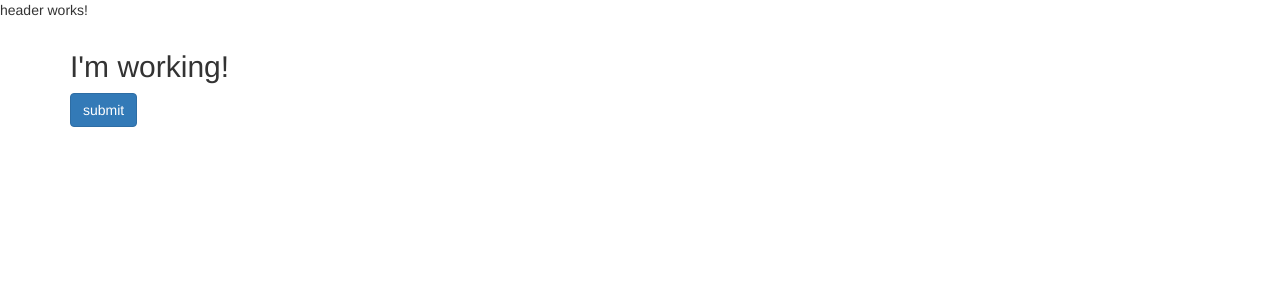
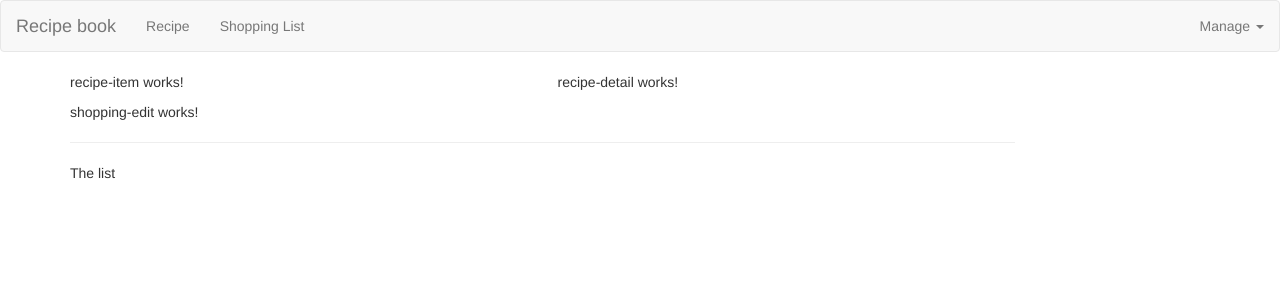
Before and after one commit to hamedkhaledi/Angular-Learning-Project, an Angular app in the folder 2/shop-app/: page / in a window 1280 px wide. Shown: the top 300 px of the page. Built offline with nearby package versions, Linux system fonts and the light colour scheme.

Commit message:
add header

```diff
--- a/2/shop-app/src/app/app.component.html
+++ b/2/shop-app/src/app/app.component.html
@@ -2,8 +2,8 @@
 <div class="container">
   <div class="row">
     <div class="col-md-12">
-      <h2>I'm working!</h2>
-      <button class="btn btn-primary">submit</button>
+      <app-recipes></app-recipes>
+      <app-shopping-list></app-shopping-list>
     </div>
   </div>
 </div>
--- a/2/shop-app/src/app/header/header.component.html
+++ b/2/shop-app/src/app/header/header.component.html
@@ -1 +1,24 @@
-<p>header works!</p>
+<nav class="navbar navbar-default">
+  <div class="contain-fluid">
+    <header class="navbar-header">
+      <a href="#" class="navbar-brand">Recipe book</a>
+    </header>
+    <div class="collapse navbar-collapse">
+      <ul class="nav navbar-nav">
+        <li><a href="#">Recipe</a></li>
+        <li><a href="#">Shopping List</a></li>
+      </ul>
+      <ul class="nav navbar-nav navbar-right">
+        <li class="dropdown">
+          <a href="#" class="dropdown-toggle" role="button"
+            >Manage <span class="caret"></span
+          ></a>
+          <ul class="dropdown-menu">
+            <li><a href="#">Save Data</a></li>
+            <li><a href="#">Fetch Data</a></li>
+          </ul>
+        </li>
+      </ul>
+    </div>
+  </div>
+</nav>
--- a/2/shop-app/src/app/recipes/recipe-list/recipe-list.component.html
+++ b/2/shop-app/src/app/recipes/recipe-list/recipe-list.component.html
@@ -1 +1 @@
-<p>recipe-list works!</p>
+<app-recipe-item></app-recipe-item>
--- a/2/shop-app/src/app/recipes/recipes.component.html
+++ b/2/shop-app/src/app/recipes/recipes.component.html
@@ -1 +1,8 @@
-<p>recipes works!</p>
+<div class="row">
+  <div class="col-md-5">
+    <app-recipe-list></app-recipe-list>
+  </div>
+  <div class="col-md-7">
+    <app-recipe-detail></app-recipe-detail>
+  </div>
+</div>
--- a/2/shop-app/src/app/shopping-list/shopping-list.component.html
+++ b/2/shop-app/src/app/shopping-list/shopping-list.component.html
@@ -1 +1,7 @@
-<p>shopping-list works!</p>
+<div class="row">
+  <div class="col-xs-10">
+    <app-shopping-edit></app-shopping-edit>
+    <hr />
+    <p>The list</p>
+  </div>
+</div>
```
